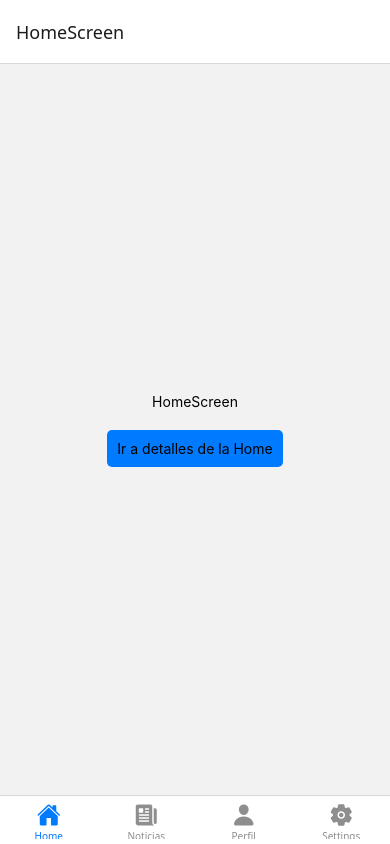
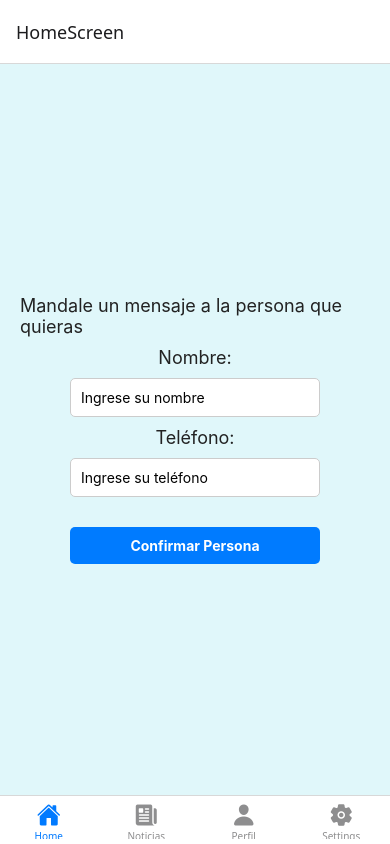
Before and after one commit to Luckxyor/TP-RN_DAI_Benezra_Cordero, a React Native app: screen /PreviewNoticia in a window 390 px wide. Built offline with nearby package versions, Linux system fonts and the light colour scheme.

Commit message:
Casi terminado, faltan detalles

```diff
--- a/screens/DetailsScreen.js
+++ b/screens/DetailsScreen.js
@@ -1,22 +1,37 @@
 import React, { useState } from 'react';
 import { View, Text, StyleSheet, TouchableOpacity, TextInput, Image } from 'react-native';
-import { useNavigation } from '@react-navigation/native';
+import { useRoute } from '@react-navigation/native';
 
 export default function DetailsScreen() {
+  const route = useRoute();
+  const { nombre, telefono } = route.params || {};
   const [mensaje, setMensaje] = useState('');
-  function alertaMarap (){
-    alert(mensaje);
-  }
+
+  const enviarMensaje = () => {
+    if (mensaje !== '') {
+        alert(`Enviado el mensaje: ${mensaje}`);
+    } else {
+        alert('No escribiste nada');
+    }
+  };
+
   return (
     <View style={styles.container}>
-      <Text>Details Screen</Text>
-      <TextInput placeholder='Ingrese texto' onChangeText={setMensaje}/>
-      <TouchableOpacity style={styles.boton} onPress={() => alertaMarap()}><Text>Marapode</Text></TouchableOpacity>
-      <Image source={require('../assets/fotoPerfil.jpg')} />
+      <Text style={styles.texto}>Detalles de la Home</Text>
+      <Image source={{uri: 'https://thumbs.dreamstime.com/b/vector-de-perfil-avatar-predeterminado-foto-usuario-medios-sociales-icono-183042379.jpg'}} style={styles.imagen} />
+      <Text style={styles.texto}>Nombre: {nombre ? nombre : 'No definido'}</Text>
+      <Text style={styles.texto}>Teléfono: {telefono ? telefono : 'No definido'}</Text>
+      <Text style={styles.texto}>Mensaje:</Text>
+      <TextInput
+        style={styles.input}
+        placeholder='Ingrese texto'
+        value={mensaje}
+        onChangeText={setMensaje}
+      />
+      <TouchableOpacity style={styles.boton} onPress={enviarMensaje}>
+        <Text style={styles.botonTexto}>Mostrar Mensaje</Text>
+      </TouchableOpacity>
     </View>
-
-
-
   );
 };
 
@@ -25,10 +40,39 @@ const styles = StyleSheet.create({
     flex: 1,
     justifyContent: 'center',
     alignItems: 'center',
+    backgroundColor: '#e0f7fa',
+    padding: 20,
+  },
+  texto: {
+    fontSize: 18,
+    color: '#222',
+    marginBottom: 10,
+  },
+  input: {
+    borderWidth: 1,
+    borderColor: '#ccc',
+    borderRadius: 5,
+    padding: 10,
+    marginBottom: 10,
+    width: 250,
+    backgroundColor: '#fff',
   },
   boton: {
     backgroundColor: '#007BFF',
     padding: 10,
     borderRadius: 5,
-},
+    marginTop: 10,
+    alignItems: 'center',
+    width: 250,
+  },
+  botonTexto: {
+    color: '#fff',
+    fontWeight: 'bold',
+  },
+  imagen: {
+    width: 100,
+    height: 100,
+    borderRadius: 50,
+    marginBottom: 20,
+  },
 });
--- a/screens/EditPerfilScreen.js
+++ b/screens/EditPerfilScreen.js
@@ -1,9 +1,80 @@
-import { View, Text, StyleSheet, TouchableOpacity } from 'react-native';
+import React, { useState } from 'react';
+import { View, Text, TextInput, TouchableOpacity, Image, StyleSheet } from 'react-native';
 
-export default function EditPerfilScreen(){
-    return(
-        <View>
-            <Text>Editar Perfil</Text>
+export default function EditPerfilScreen({ navigation }) {
+    const [nombre, setNombre] = useState('');
+    const [telefono, setTelefono] = useState('');
+
+    return (
+        <View style={styles.container}>
+            <Text style={styles.texto}>Editar Perfil</Text>
+            <Image
+                source={{uri: 'https://thumbs.dreamstime.com/b/vector-de-perfil-avatar-predeterminado-foto-usuario-medios-sociales-icono-183042379.jpg'}}
+                style={styles.imagen}
+            />
+            <Text style={styles.texto}>Nombre:</Text>
+            <TextInput
+                style={styles.input}
+                placeholder="Ingrese su nombre"
+                value={nombre}
+                onChangeText={setNombre}
+            />
+            <Text style={styles.texto}>Teléfono:</Text>
+            <TextInput
+                style={styles.input}
+                placeholder="Ingrese su teléfono"
+                value={telefono}
+                onChangeText={setTelefono}
+                keyboardType="phone-pad"
+            />
+            <TouchableOpacity
+                style={styles.boton}
+                onPress={() => navigation.navigate('Perfil', { nombre, telefono })}
+            >
+                <Text style={styles.botonTexto}>Guardar</Text>
+            </TouchableOpacity>
         </View>
-    )
+    );
 }
+
+const styles = StyleSheet.create({
+    container: {
+        flex: 1,
+        backgroundColor: '#e0f7fa',
+        alignItems: 'center',
+        justifyContent: 'center',
+        padding: 20,
+    },
+    texto: {
+        fontSize: 18,
+        color: '#222',
+        marginBottom: 10,
+    },
+    input: {
+        borderWidth: 1,
+        borderColor: '#ccc',
+        borderRadius: 5,
+        padding: 10,
+        marginBottom: 10,
+        width: 250,
+        backgroundColor: '#fff',
+    },
+    boton: {
+        backgroundColor: '#007BFF',
+        padding: 10,
+        borderRadius: 5,
+        marginTop: 10,
+        alignItems: 'center',
+        width: 250,
+    },
+    botonTexto: {
+        color: '#fff',
+        fontWeight: 'bold',
+    },
+    imagen: {
+        width: 100,
+        height: 100,
+        borderRadius: 50,
+        marginBottom: 20,
+    },
+});
--- a/screens/EditSettingsScreen.js
+++ b/screens/EditSettingsScreen.js
@@ -1,12 +1,32 @@
-import React from 'react';
-import { View, Text, StyleSheet } from 'react-native';
+import React, { useState } from 'react';
+import { View, Text, StyleSheet, TextInput, TouchableOpacity, Image } from 'react-native';
 import { useNavigation } from '@react-navigation/native';
 
 export default function EditSettingsScreen() {
-const navigation = useNavigation();
+  const navigation = useNavigation();
+  const [dato1, setDato1] = useState('');
+  const [dato2, setDato2] = useState('');
+
   return (
     <View style={styles.container}>
-     <Text>Edit Settings Screen</Text>
+      <Text style={styles.texto}>Editar Ajustes</Text>
+      <Text style={styles.texto}>Dato 1:</Text>
+      <TextInput
+        style={styles.input}
+        placeholder="Ingrese un dato"
+        value={dato1}
+        onChangeText={setDato1}
+      />
+      <Text style={styles.texto}>Dato 2:</Text>
+      <TextInput
+        style={styles.input}
+        placeholder="Ingrese otro dato"
+        value={dato2}
+        onChangeText={setDato2}
+      />
+      <TouchableOpacity style={styles.boton} onPress={() => navigation.goBack()}>
+        <Text style={styles.botonTexto}>Guardar</Text>
+      </TouchableOpacity>
     </View>
   );
 };
@@ -14,7 +34,35 @@ const navigation = useNavigation();
 const styles = StyleSheet.create({
   container: {
     flex: 1,
+    backgroundColor: '#fce4ec',
     justifyContent: 'center',
     alignItems: 'center',
+    padding: 20,
   },
+  texto: {
+    fontSize: 18,
+    color: '#222',
+    marginBottom: 10,
+  },
+  input: {
+    borderWidth: 1,
+    borderColor: '#ccc',
+    borderRadius: 5,
+    padding: 10,
+    marginBottom: 10,
+    width: 250,
+    backgroundColor: '#fff',
+  },
+  boton: {
+    backgroundColor: '#007BFF',
+    padding: 10,
+    borderRadius: 5,
+    marginTop: 10,
+    alignItems: 'center',
+    width: 250,
+  },
+  botonTexto: {
+    color: '#fff',
+    fontWeight: 'bold',
+  }
 });
--- a/screens/HomeScreen.js
+++ b/screens/HomeScreen.js
@@ -1,13 +1,36 @@
-import React from 'react';
-import { View, Text, StyleSheet, TouchableOpacity } from 'react-native';
+import React, { useState } from 'react';
+import { View, Text, StyleSheet, TouchableOpacity, TextInput, Image } from 'react-native';
 import { useNavigation } from '@react-navigation/native';
 
 export default function HomeScreen() {
    const navigation = useNavigation();
+   const [nombre, setNombre] = useState('');
+   const [telefono, setTelefono] = useState('');
+
    return (
       <View style={styles.container}>
-            <Text>HomeScreen</Text>
-            <TouchableOpacity style={styles.boton} onPress={() => navigation.navigate('Details')}><Text>Ir a detalles de la Home</Text></TouchableOpacity>
+         <Text style={styles.texto}>Mandale un mensaje a la persona que quieras</Text>
+         <Text style={styles.texto}>Nombre:</Text>
+         <TextInput
+            style={styles.input}
+            placeholder="Ingrese su nombre"
+            value={nombre}
+            onChangeText={setNombre}
+         />
+         <Text style={styles.texto}>Teléfono:</Text>
+         <TextInput
+            style={styles.input}
+            placeholder="Ingrese su teléfono"
+            value={telefono}
+            onChangeText={setTelefono}
+            keyboardType="phone-pad"
+         />
+         <TouchableOpacity
+            style={styles.boton}
+            onPress={() => navigation.navigate('Details', { nombre, telefono })}
+         >
+            <Text style={styles.botonTexto}>Confirmar Persona</Text>
+         </TouchableOpacity>
       </View>
    );
 };
@@ -17,11 +40,39 @@ const styles = StyleSheet.create({
       flex: 1,
       justifyContent: 'center',
       alignItems: 'center',
+      backgroundColor: '#e0f7fa',
+      padding: 20,
+   },
+   texto: {
+      fontSize: 18,
+      color: '#222',
+      marginBottom: 10,
+   },
+   input: {
+      borderWidth: 1,
+      borderColor: '#ccc',
+      borderRadius: 5,
+      padding: 10,
+      marginBottom: 10,
+      width: 250,
+      backgroundColor: '#fff',
    },
    boton: {
       backgroundColor: '#007BFF',
       padding: 10,
       borderRadius: 5,
       marginTop: 20,
+      alignItems: 'center',
+      width: 250,
+   },
+   botonTexto: {
+      color: '#fff',
+      fontWeight: 'bold',
+   },
+   imagen: {
+      width: 100,
+      height: 100,
+      borderRadius: 50,
+      marginBottom: 20,
    },
 });
--- a/screens/NoticiaEnteraScreen.js
+++ b/screens/NoticiaEnteraScreen.js
@@ -1,5 +1,5 @@
-import { View, Text, StyleSheet, TouchableOpacity, Image } from 'react-native';
-import { useNavigation } from '@react-navigation/native';
+import React, { useState } from 'react';
+import { View, Text, StyleSheet, TouchableOpacity, Image, TextInput } from 'react-native';
 
 export default function NoticiaEnteraScreen(){
     const [comentario, setComentario] = useState('');
@@ -17,7 +17,16 @@ export default function NoticiaEnteraScreen(){
                 source={{ uri: 'https://static.eldiario.es/clip/bf3e8304-ac61-4ba4-97e6-1d250f607af3_16-9-discover-aspect-ratio_default_0.jpg' }}
                 style={styles.imagen}
             />
-            <Text>Paris Saint-Germain, con Luis Enrique como conductor, se consagró este sábado como el nuevo campeón de la Champions League. Lo consiguió tras aplastar por 5-0 a Inter de Milán, con Lautaro Martínez como capitán, en una final histórica jugada en el estadio Allianz Arena de Múnich gracias a los goles de Achraf Hakimi, Désiré Doué, por duplicado, Khvicha Kvaratskhelia, y Senny Mayulu. Ningún equipo había ganado por tanta diferencia en una definición del torneo más importante de clubes de Europa. Se trata de la primera coronación del equipo de capitales qataríes en el máximo torneo continental -había quedado a las puertas en 2020- y la segunda de la historia del fútbol galo luego de aquella lejana conquista de Olympique de Marsella, en 1993 y también en Múnich, ante el Milan.</Text>
+            <Text style={styles.texto}>
+                Paris Saint-Germain, con Luis Enrique como conductor, se consagró este sábado como el nuevo campeón de la Champions League. Lo consiguió tras aplastar por 5-0 a Inter de Milán, con Lautaro Martínez como capitán, en una final histórica jugada en el estadio Allianz Arena de Múnich gracias a los goles de Achraf Hakimi, Désiré Doué, por duplicado, Khvicha Kvaratskhelia, y Senny Mayulu. Ningún equipo había ganado por tanta diferencia en una definición del torneo más importante de clubes de Europa. Se trata de la primera coronación del equipo de capitales qataríes en el máximo torneo continental -había quedado a las puertas en 2020- y la segunda de la historia del fútbol galo luego de aquella lejana conquista de Olympique de Marsella, en 1993 y también en Múnich, ante el Milan.
+            </Text>
+            <Text style={styles.texto}>Escriba un comentario sobre esta noticia:</Text>
+            <TextInput
+                style={styles.input}
+                placeholder='Escriba un comentario...'
+                onChangeText={setComentario}
+                value={comentario}
+            />
             <TouchableOpacity style={styles.boton} onPress={enviarComentario}>
                 <Text style={styles.botonTexto}>Enviar</Text>
             </TouchableOpacity>
@@ -26,16 +35,51 @@ export default function NoticiaEnteraScreen(){
 }
 
 const styles = StyleSheet.create({
-    imagen:{
-        height:200,
-        marginBottom:10
-    },
     container:{
-        padding:20
+        flex: 1,
+        backgroundColor: '#e0f7fa',
+        alignItems: 'center',
+        justifyContent: 'center',
+        padding: 20,
     },
     titulo:{
         fontSize:20,
         fontWeight:'bold',
-        marginBottom:10
+        marginBottom:10,
+        color: '#222',
+        textAlign: 'center',
+    },
+    imagen:{
+        width: 250,
+        height: 150,
+        borderRadius: 10,
+        marginBottom: 20,
+    },
+    texto:{
+        fontSize: 16,
+        color: '#222',
+        marginBottom: 10,
+        textAlign: 'center',
+    },
+    input: {
+        borderWidth: 1,
+        borderColor: '#ccc',
+        borderRadius: 5,
+        padding: 10,
+        marginBottom: 10,
+        width: 250,
+        backgroundColor: '#fff',
+    },
+    boton: {
+        backgroundColor: '#007BFF',
+        padding: 10,
+        borderRadius: 5,
+        marginTop: 10,
+        alignItems: 'center',
+        width: 250,
+    },
+    botonTexto: {
+        color: '#fff',
+        fontWeight: 'bold',
     }
 });
--- a/screens/PerfilScreen.js
+++ b/screens/PerfilScreen.js
@@ -1,9 +1,57 @@
-import { View, Text, StyleSheet, TouchableOpacity } from 'react-native';
+import React from 'react';
+import { View, Text, TouchableOpacity, Image, StyleSheet } from 'react-native';
 
-export default function PerfilScreen(){
-    return(
-        <View>
-            <Text>Perfil</Text>
+export default function PerfilScreen({ route, navigation }) {
+    const { nombre, telefono } = route.params || {};
+
+    return (
+        <View style={styles.container}>
+            <Text style={styles.texto}>Perfil</Text>
+            <Image
+                source={{uri: 'https://thumbs.dreamstime.com/b/vector-de-perfil-avatar-predeterminado-foto-usuario-medios-sociales-icono-183042379.jpg'}}
+                style={styles.imagen}
+            />
+            <Text style={styles.texto}>Nombre: {nombre ? nombre : 'No definido'}</Text>
+            <Text style={styles.texto}>Teléfono: {telefono ? telefono : 'No definido'}</Text>
+            <TouchableOpacity
+                style={styles.boton}
+                onPress={() => navigation.navigate('EditPerfil')}
+            >
+                <Text style={styles.botonTexto}>Editar Perfil</Text>
+            </TouchableOpacity>
         </View>
-    )
+    );
 }
+
+const styles = StyleSheet.create({
+    container: {
+        flex: 1,
+        backgroundColor: '#e0f7fa',
+        alignItems: 'center',
+        justifyContent: 'center',
+        padding: 20,
+    },
+    texto: {
+        fontSize: 18,
+        color: '#222',
+        marginBottom: 10,
+    },
+    boton: {
+        backgroundColor: '#007BFF',
+        padding: 10,
+        borderRadius: 5,
+        marginTop: 10,
+        alignItems: 'center',
+        width: 250,
+    },
+    botonTexto: {
+        color: '#fff',
+        fontWeight: 'bold',
+    },
+    imagen: {
+        width: 100,
+        height: 100,
+        borderRadius: 50,
+        marginBottom: 20,
+    },
+});
--- a/screens/PreviewNoticiaScreen.js
+++ b/screens/PreviewNoticiaScreen.js
@@ -17,15 +17,19 @@ export default function PreviewNoticiaScreen() {
   return (
     <View style={styles.container}>
       <View style={styles.noticia}>
+        <Text style={styles.titulo}>PSG campeón de la Champions League</Text>
         <Image
           source={{ uri: 'https://static.eldiario.es/clip/bf3e8304-ac61-4ba4-97e6-1d250f607af3_16-9-discover-aspect-ratio_default_0.jpg' }}
           style={styles.imagen}
         />
-        <Text style={styles.titulo}>PSG campeón de la Champions League</Text>
-        <TouchableOpacity onPress={() => navigation.navigate('NoticiaEntera')}><Text style={styles.link}>Ver la noticia entera</Text></TouchableOpacity>
+        <TouchableOpacity
+          style={styles.botonSecundario}
+          onPress={() => navigation.navigate('NoticiaEntera')}
+        >
+          <Text style={styles.botonTextoSecundario}>Ver la noticia entera</Text>
+        </TouchableOpacity>
       </View>
-      <View style={styles.comentarioContainer}>
-        <Text>Escriba un comentario sobre este servicio de noticias:</Text>
+      <Text style={styles.texto}>Escriba un comentario sobre este servicio de noticias:</Text>
       <TextInput
         style={styles.input}
         placeholder='Escriba un comentario...'
@@ -36,57 +40,76 @@ export default function PreviewNoticiaScreen() {
         <Text style={styles.botonTexto}>Enviar</Text>
       </TouchableOpacity>
     </View>
-    </View>
   );
 }
 
 const styles = StyleSheet.create({
   container: {
+    flex: 1,
+    backgroundColor: '#e0f7fa',
+    alignItems: 'center',
+    justifyContent: 'center',
     padding: 20,
   },
-  noticia: {
-    marginBottom: 20,
-    alignItems: 'center',
-    borderColor:'#000',
-    borderWidth:1,
-    padding:20,
-    borderRadius:20
+  titulo: {
+    fontSize: 20,
+    fontWeight: 'bold',
+    marginBottom: 10,
+    color: '#000',
+    textAlign: 'center',
   },
   imagen: {
-    width: '100%',
-    height: 200,
-    marginBottom: 10
+    width: 250,
+    height: 150,
+    borderRadius: 10,
+    marginBottom: 20,
   },
-  titulo: {
-    fontSize: 18,
-    fontWeight: 'bold',
-  },
-  link: {
-    color: '#fff',
-    textDecorationLine: 'underline',
-    padding:7,
-    backgroundColor:'blue',
-    borderRadius:5,
-    marginVertical:5
-  },
-  comentarioContainer: {
-    marginTop: 20,
+  texto: {
+    fontSize: 16,
+    color: '#222',
+    marginBottom: 10,
+    textAlign: 'center',
   },
   input: {
     borderWidth: 1,
     borderColor: '#ccc',
     borderRadius: 5,
     padding: 10,
-    marginTop: 10,
     marginBottom: 10,
+    width: 250,
+    backgroundColor: '#fff',
   },
   boton: {
     backgroundColor: '#007BFF',
     padding: 10,
     borderRadius: 5,
+    marginTop: 10,
+    alignItems: 'center',
+    width: 250,
   },
   botonTexto: {
     color: '#fff',
-    textAlign: 'center',
+    fontWeight: 'bold',
+  },
+  botonSecundario: {
+    backgroundColor: '#fff',
+    borderColor: '#007BFF',
+    borderWidth: 1,
+    padding: 10,
+    borderRadius: 5,
+    alignItems: 'center',
+    width: 250,
+  },
+  botonTextoSecundario: {
+    color: '#007BFF',
+    fontWeight: 'bold',
+  },
+  noticia: {
+    marginBottom: 20,
+    alignItems: 'center',
+    borderColor:'#fff',
+    borderWidth: 1,
+    padding: 10,
+    borderRadius: 10,
   },
 });
--- a/screens/SettingsScreen.js
+++ b/screens/SettingsScreen.js
@@ -1,13 +1,15 @@
 import React from 'react';
-import { View, Text, StyleSheet, TouchableOpacity } from 'react-native';
+import { View, Text, StyleSheet, TouchableOpacity, Image } from 'react-native';
 import { useNavigation } from '@react-navigation/native';
 
 export default function SettingsScreen() {
     const navigation = useNavigation();
     return (
         <View style={styles.container}>
-        <Text>Settings Screen</Text>
-        <TouchableOpacity style={styles.boton} onPress={() => navigation.navigate('EditSettings')}><Text>Editar los Ajustes</Text></TouchableOpacity>
+            <Text style={styles.texto}>Settings Screen</Text>
+            <TouchableOpacity style={styles.boton} onPress={() => navigation.navigate('EditSettings')}>
+                <Text style={styles.botonTexto}>Editar los Ajustes</Text>
+            </TouchableOpacity>
         </View>
     );
 };
@@ -15,12 +17,30 @@ export default function SettingsScreen() {
 const styles = StyleSheet.create({
   container: {
     flex: 1,
+    backgroundColor: '#fce4ec',
     justifyContent: 'center',
     alignItems: 'center',
+    padding: 20,
   },
-    boton: {
-        backgroundColor: '#007BFF',
-        padding: 10,
-        borderRadius: 5,
-    },
+  texto: {
+    fontSize: 18,
+    color: '#222',
+    marginBottom: 10,
+  },
+  boton: {
+    backgroundColor: '#007BFF',
+    padding: 10,
+    borderRadius: 5,
+  },
+  botonTexto: {
+    color: '#fff',
+    fontWeight: 'bold',
+    textAlign: 'center',
+  },
+  imagen: {
+    width: 100,
+    height: 100,
+    borderRadius: 50,
+    marginBottom: 20,
+  },
 });
```
Also changed, not shown: 1 other file (tests, documents, lock files or other folders). Lines whose indentation alone changed are shown as unchanged.
